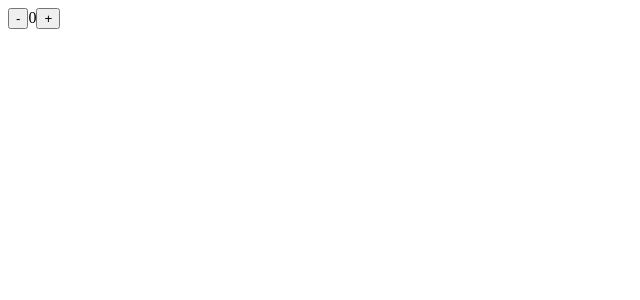
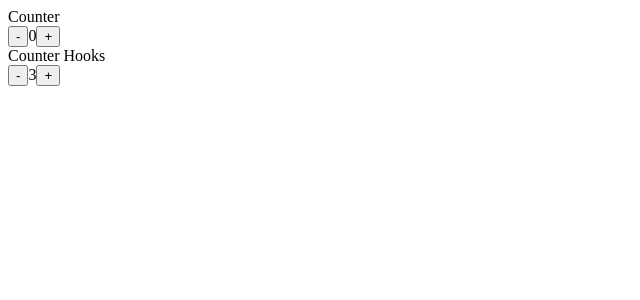
Before and after one commit to rygho90/wds-learn-react, a React (Create React App) app: page / in a window 1280 px wide. Shown: the top 300 px of the page, without its empty margins (0-640 px from the left). Built offline with nearby package versions, Linux system fonts and the light colour scheme.

Commit message:
Complete Lesson 6

```diff
--- a/src/App.js
+++ b/src/App.js
@@ -1,8 +1,14 @@
-import Counter from './Counter'
+import Counter from "./Counter";
+import CounterHooks from "./CounterHooks";
 
 function App() {
   return (
-    <Counter initialCount={0}/>
+    <>
+      Counter
+      <Counter initialCount={0} />
+      Counter Hooks
+      <CounterHooks initialCount={3} />
+    </>
   );
 }
 
--- /dev/null
+++ b/src/CounterHooks.js
@@ -0,0 +1,12 @@
+import React, { useState } from "react";
+
+export default function CounterHooks({ initialCount }) {
+  const [count, setCount] = useState(initialCount);
+  return (
+    <div>
+      <button onClick={() => setCount((prevCount) => prevCount - 1)}>-</button>
+      <span>{count}</span>
+      <button onClick={() => setCount((prevCount) => prevCount + 1)}>+</button>
+    </div>
+  );
+}
```
